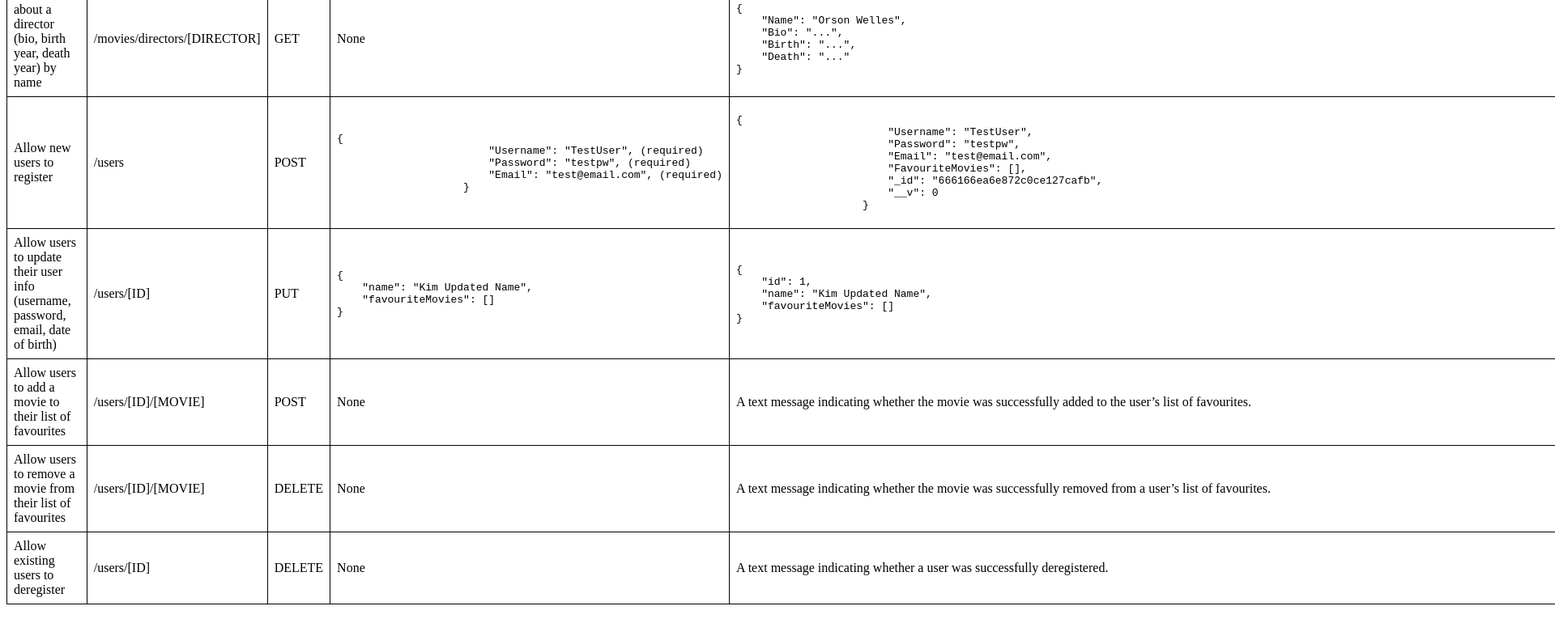
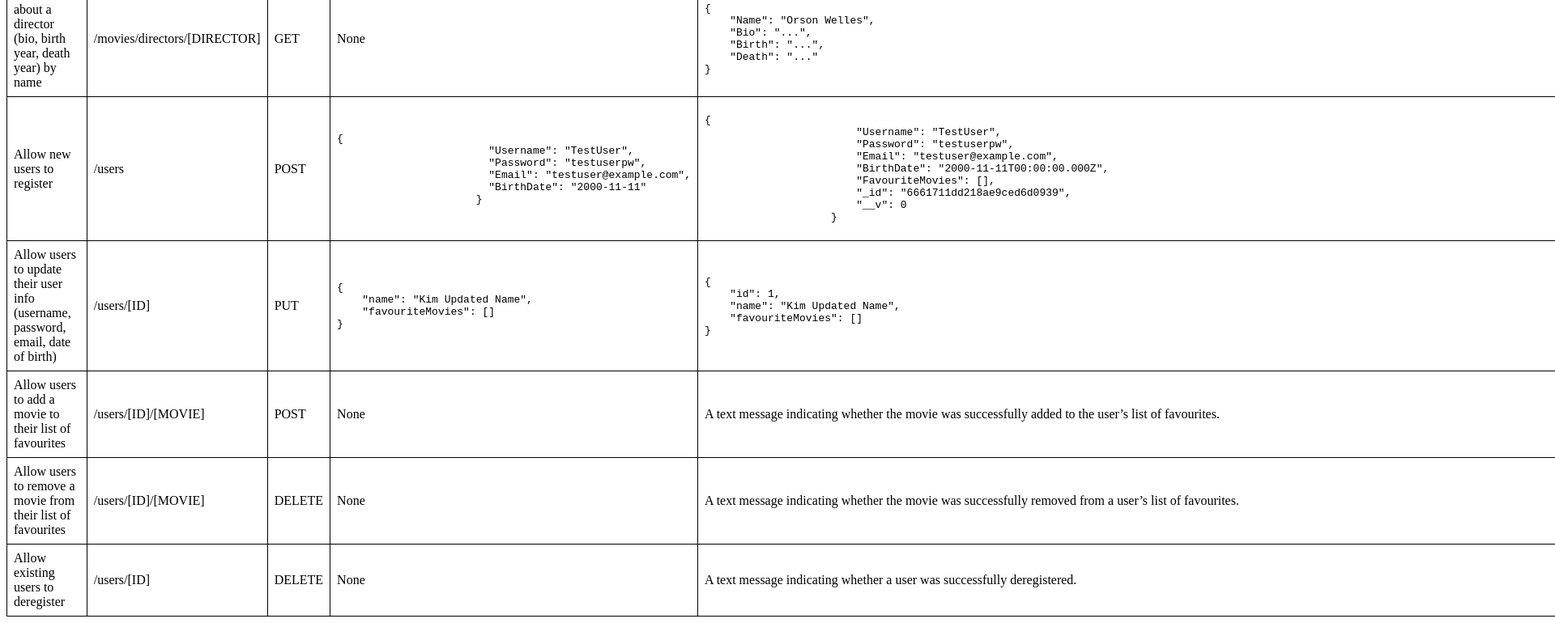
Before and after one commit to karidreyer/movie_api, a website: page public/documentation.html in a window 1280 px wide. Shown: the part 1146-1916 px from the top of the page at 81% size, 1920 px wide, since content can reach past the window. Drawn offline with Linux system fonts and the light colour scheme.

Commit message:
Update user registration endpoint and documentation

```diff
--- a/index.js
+++ b/index.js
@@ -105,7 +105,7 @@ app.post('/users', async (req, res) => {
                 Username: req.body.Username,
                 Password: req.body.Password,
                 Email: req.body.Email,
-                Birthday: req.body.Birthday
+                BirthDate: req.body.BirthDate
             })
             .then((user) => { res.status(201).json(user) })
             .catch((error) => {
--- a/models.js
+++ b/models.js
@@ -20,7 +20,7 @@ let userSchema = mongoose.Schema ({
     Username: {type: String, required: true},
     Password: {type: String, required: true},
     Email: {type: String, required: true},
-    Birthday: Date,
+    BirthDate: Date,
     FavouriteMovies: [{ type: mongoose.Schema.Types.ObjectId, ref: 'Movie'}]
 });
 
--- a/public/documentation.html
+++ b/public/documentation.html
@@ -119,18 +119,20 @@
                 <td>POST</td>
                 <td>
                     <pre>{
-                        "Username": "TestUser", (required)
-                        "Password": "testpw", (required)
-                        "Email": "test@email.com", (required)
-                    }</pre>
+                        "Username": "TestUser",
+                        "Password": "testuserpw",
+                        "Email": "testuser@example.com",
+                        "BirthDate": "2000-11-11"
+                      }</pre>
                 </td>
                 <td>
                     <pre>{
                         "Username": "TestUser",
-                        "Password": "testpw",
-                        "Email": "test@email.com",
+                        "Password": "testuserpw",
+                        "Email": "testuser@example.com",
+                        "BirthDate": "2000-11-11T00:00:00.000Z",
                         "FavouriteMovies": [],
-                        "_id": "666166ea6e872c0ce127cafb",
+                        "_id": "6661711dd218ae9ced6d0939",
                         "__v": 0
                     }</pre>
                 </td>
```
